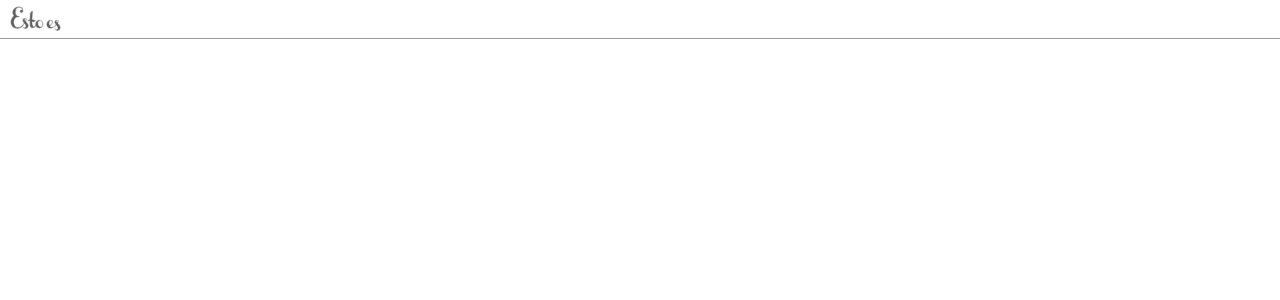
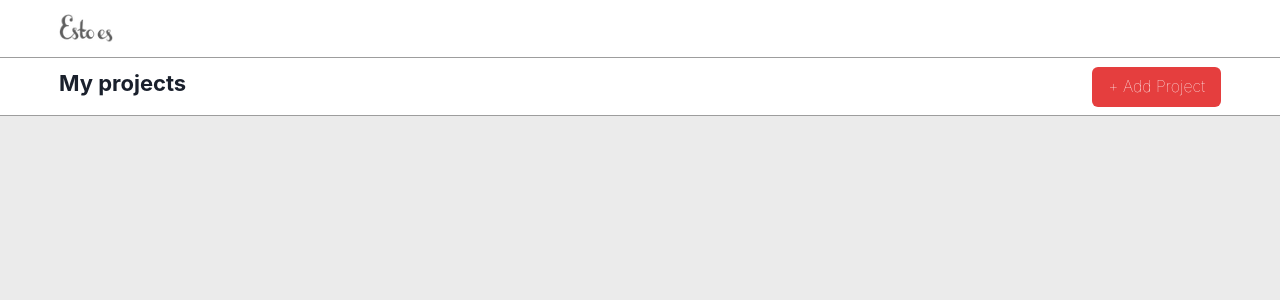
Before and after one commit to Soni295/desafio-esto-es, a React (Create React App) app: page / in a window 1280 px wide. Shown: the top 300 px of the page. Built offline with nearby package versions, Linux system fonts and the light colour scheme.

Commit message:
Agrege la action bar

```diff
--- a/src/App.js
+++ b/src/App.js
@@ -1,9 +1,18 @@
 import './App.css';
 import { Navbar } from './components/NavBar';
+import { ActionBar } from './components/ActionBar';
+import { Box } from "@chakra-ui/react"
 
 const App = () => {
   return (
-    <Navbar/>
+    <Box
+      w='100vw'
+      h='100vh'
+      bg='blackAlpha.200'
+    >
+      <Navbar/>
+      <ActionBar />
+    </Box>
   )
 }
 
--- /dev/null
+++ b/src/components/ActionBar/AddProjectBtn.js
@@ -0,0 +1,19 @@
+import { Button } from "@chakra-ui/react"
+
+export const AddProjectBtn = () => {
+  return (
+    <Button
+      colorScheme='red'
+      justifySelf='end'
+      fontWeight='100'
+      h={[
+        '2rem',     // 32px
+        '2.125rem', // 34px
+        '2.375rem', // 38px
+        '2.5rem'    // 40px'
+      ]}
+    >
+     + Add Project
+    </Button>
+  )
+}
--- /dev/null
+++ b/src/components/ActionBar/index.js
@@ -0,0 +1,25 @@
+import { Box, Text } from "@chakra-ui/react"
+import { HorizontalBar } from "../HorizontalBar"
+import { AddProjectBtn } from "./AddProjectBtn"
+
+export const ActionBar = () => {
+  return (
+    <HorizontalBar>
+      <Box
+        display='grid'
+        gridTemplateColumns='1fr 1fr'
+      >
+        <Text
+          fontWeight= 'bold'
+          fontSize='1.375rem'
+          as='h2'
+          justifySelf='start'
+        >
+          My projects
+        </Text>
+        <AddProjectBtn />
+      </Box>
+    </HorizontalBar>
+  )
+}
+// 22px fontSize
--- a/src/components/HorizontalBar/index.js
+++ b/src/components/HorizontalBar/index.js
@@ -4,10 +4,22 @@ export const HorizontalBar = ({children, ...rest}) => {
   return (
     <Box
       w='100%'
-      h='39px'
+      h={[
+        '2.4375rem', //39
+        null,
+        null,
+        '3.625rem' //58
+      ]}
+      bg='white'
+      paddingX={[
+        '17px',
+        null,
+        null,
+        '59px'
+      ]}
+      borderBottom='1px solid #9d9d9d'
       display='grid'
       alignItems='center'
-      borderBottom='1px solid #9d9d9d'
       {...rest}
     >
       {children}
--- a/src/components/NavBar/index.js
+++ b/src/components/NavBar/index.js
@@ -9,8 +9,7 @@ export const Navbar = () => {
     <HorizontalBar>
       <Image
         src={logo}
-        h='70%'
-        ml='10px'
+        h='50%'
       />
     </HorizontalBar>
   )
```
